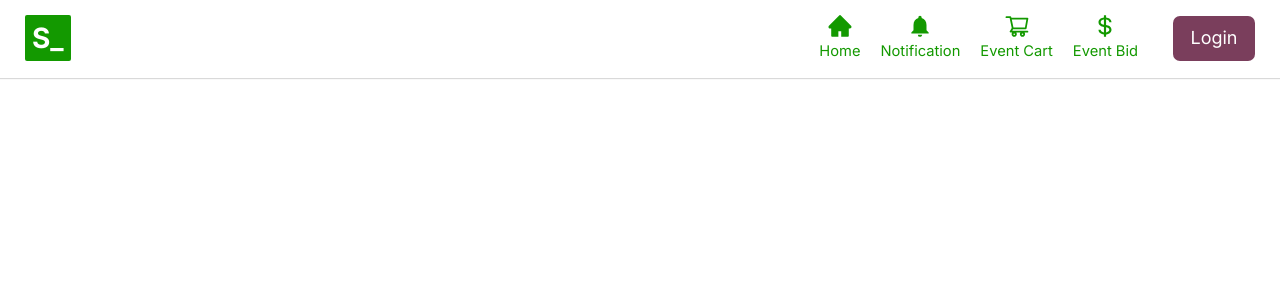
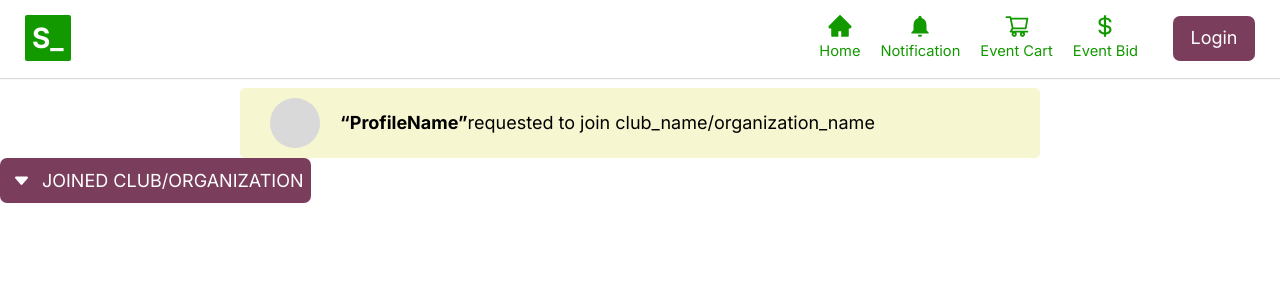
Before and after one commit to spurbey/start_up, a Next.js app: page / in a window 1280 px wide. Shown: the top 300 px of the page. Built offline with nearby package versions, Linux system fonts and the light colour scheme.

Commit message:
Notification & Dropdown component styling & markup

```diff
--- /dev/null
+++ b/app/components/common/Dropdown.jsx
@@ -0,0 +1,45 @@
+'use client';
+
+import { useState } from 'react';
+import { BsCaretDownFill, BsCaretUpFill } from 'react-icons/bs';
+
+/*
+# TODO:
+- button shoul be available for 5 different colors.
+- change button styling & props passing
+- separate style file for dropdown component
+*/
+
+export default function DropDown({
+  options = [],
+  color = 'primary',
+  children,
+}) {
+  const [showOptions, setShowOptions] = useState(false);
+
+  return (
+    <>
+      <div className='dropdown'>
+        <button
+          className={`button-${color} ${showOptions && 'active'}`}
+          onClick={() => setShowOptions(!showOptions)}
+        >
+          {showOptions ? <BsCaretUpFill /> : <BsCaretDownFill />}
+          {children}
+        </button>
+
+        {showOptions ? (
+          <ul className={`dropdown-options dropdown-options-${color}`}>
+            {options.map((option, idx) => (
+              <li key={idx} className='option'>
+                {option}
+              </li>
+            ))}
+          </ul>
+        ) : (
+          ''
+        )}
+      </div>
+    </>
+  );
+}
--- /dev/null
+++ b/app/components/common/Notification.jsx
@@ -0,0 +1,16 @@
+export default function Notification({ user, children }) {
+  return (
+    <>
+      <div className='notification'>
+        <div className='user-profile'>
+          {/*
+            **user profile picture here**. user will be provided
+            from backend. 'USER PROFILE PICTURE' stylings will be done
+            after backend is setup.
+          */}
+        </div>
+        <div className='message'>{children}</div>
+      </div>
+    </>
+  );
+}
--- a/app/layout.jsx
+++ b/app/layout.jsx
@@ -1,17 +1,21 @@
 import { Inter } from 'next/font/google';
 import './styles/main.scss';
+import Header from '@/app/components/Header';
 
 const inter = Inter({ subsets: ['latin'] });
 
 export const metadata = {
-  title: 'Create Next App',
+  title: 'Start up',
   description: 'Generated by create next app',
 };
 
 export default function RootLayout({ children }) {
   return (
     <html lang='en'>
-      <body className={inter.className}>{children}</body>
+      <body className={inter.className}>
+        <Header />
+        {children}
+      </body>
     </html>
   );
 }
--- a/app/page.jsx
+++ b/app/page.jsx
@@ -1,10 +1,32 @@
-import Header from '@/app/components/Header';
+import Notification from '@/app/components/common/Notification';
+import Dropdown from '@/app/components/common/Dropdown';
 
 export default function HomePage() {
   return (
     <>
       <div className='HomePage'>
-        <Header />
+        <Notification>
+          <b>“ProfileName”</b>
+          requested to join club_name/organization_name
+        </Notification>
+
+        <Dropdown
+          // color='secondary'
+          options={[
+            'Humane',
+            'SocietyGlobal',
+            'Giving.Impact',
+            'Hub.Show',
+            'Empathy.World',
+            'Medical',
+            'Relief.Action',
+            'Institute.Angel',
+            'Reach.Partners',
+            'Health.',
+          ]}
+        >
+          JOINED CLUB/ORGANIZATION
+        </Dropdown>
       </div>
     </>
   );
--- a/app/styles/components/__button.scss
+++ b/app/styles/components/__button.scss
@@ -19,7 +19,8 @@
   display: inline-flex;
   gap: 7px;
 
-  & > svg {
+  & > svg,
+  & > img {
     width: 27px;
   }
 
@@ -63,3 +64,43 @@
     color: $black;
   }
 }
+
+.dropdown {
+  display: inline-block;
+
+  & > button {
+    transform: translateY(0) !important;
+  }
+
+  .active {
+    border-radius: 7px 7px 0 0;
+  }
+
+  &-options {
+    @include flex;
+    flex-direction: column;
+    gap: 5px;
+    padding: 5px 0 10px 0;
+
+    border-radius: 0 0 7px 7px;
+
+    &-primary {
+      background-color: $pink;
+      color: $white;
+    }
+    &-secondary {
+      background-color: $yellow;
+      color: $black;
+    }
+  }
+
+  .option {
+    width: 100%;
+    text-align: center;
+    cursor: pointer;
+
+    &:hover {
+      text-decoration: underline;
+    }
+  }
+}
--- /dev/null
+++ b/app/styles/components/__notification.scss
@@ -0,0 +1,16 @@
+.notification {
+  @include flex(flex-start);
+  margin: 0 auto;
+  background-color: $yellow;
+  max-width: 800px;
+  padding: 10px 30px;
+  border-radius: 5px;
+  gap: 20px;
+
+  .user-profile {
+    width: 50px;
+    height: 50px;
+    border-radius: 40px;
+    background-color: $light-grey;
+  }
+}
--- a/app/styles/main.scss
+++ b/app/styles/main.scss
@@ -7,6 +7,7 @@
 // components
 @import './components/_button';
 @import './components/_header';
+@import './components/_notification';
 
 // pages
 @import './pages/_home';
--- a/app/styles/utils/__colors.scss
+++ b/app/styles/utils/__colors.scss
@@ -7,3 +7,4 @@ $dark-green: #139900;
 $yellow: #f6f6d0;
 $white: #fff;
 $black: #000;
+$light-grey: #d9d9d9;
```
Also changed, not shown: app/components/common/Button.jsx (added, +11 -0 lines).
